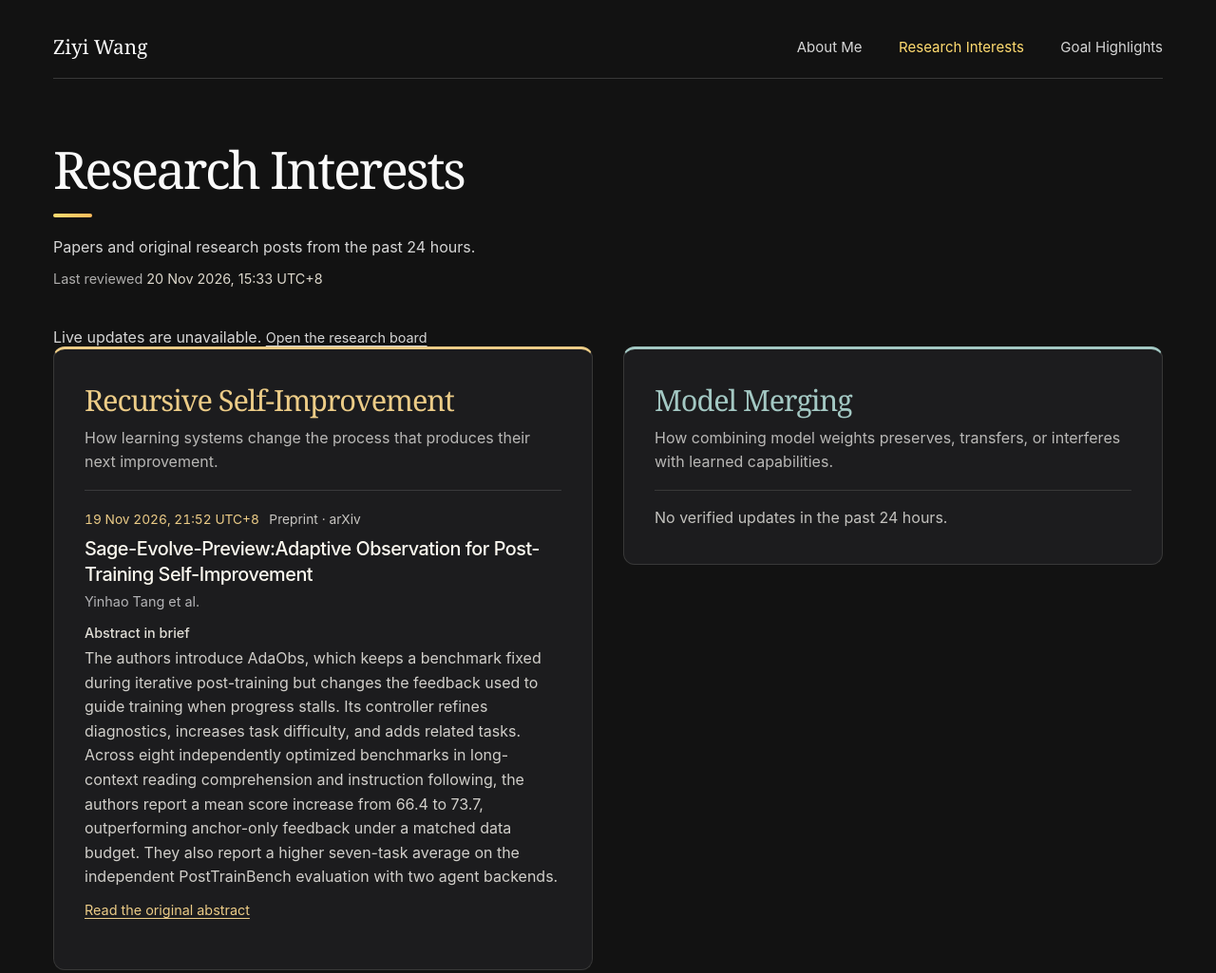
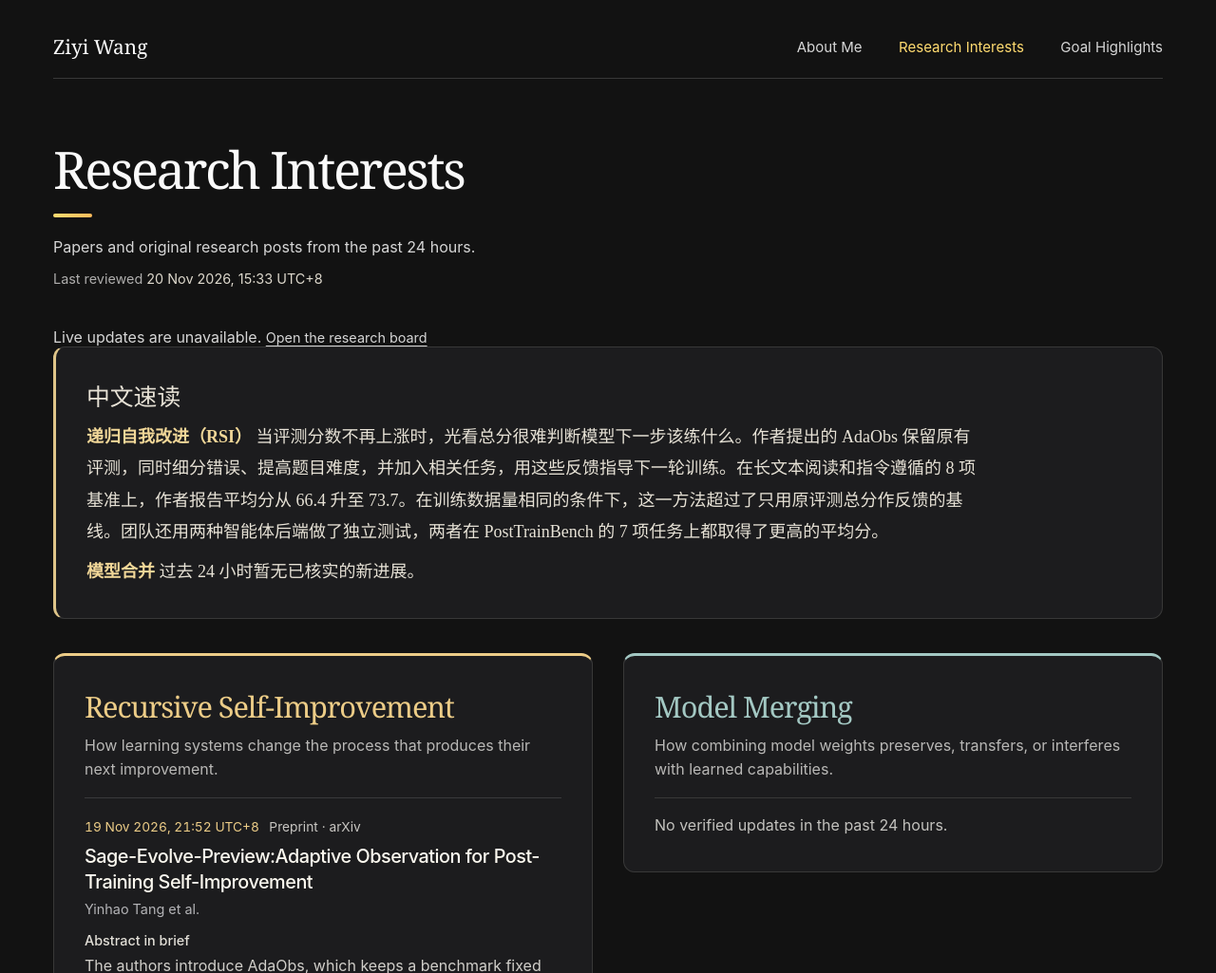
Before and after one commit to Fritzwa/fritzwa.github.io, a plain HTML site: page research.html in a window 1280 px wide. Shown: the top 1025 px of the page at 95% size. Drawn offline with Linux system fonts and the light colour scheme; no server answers; a small style sheet from the web is missing.

Commit message:
Add one Chinese digest above both research topics

```diff
--- a/research.html
+++ b/research.html
@@ -8,6 +8,7 @@
   <title>Research Interests · Ziyi Wang</title>
   <link rel="stylesheet" href="./style.css">
   <link rel="stylesheet" href="./research.css">
+  <link rel="stylesheet" href="https://cdn.jsdelivr.net/npm/lxgw-wenkai-webfont@1.1.0/lxgwwenkai-regular.css">
 </head>
 <body>
   <div class="research-shell">
@@ -22,7 +23,12 @@
         <p class="checked">Last reviewed <time datetime="2026-11-20T07:33:38+00:00">20 Nov 2026, 15:33 UTC+8</time></p>
       </header>
       <p id="feed-status" hidden role="status">Live updates are unavailable. <a class="source" href="https://vcard-folio-6p4n.glisteningrice8.chatgpt.site/research">Open the research board</a></p>
-      <div class="lanes"><section class="lane" data-topic="rsi" aria-labelledby="rsi-title"><header class="lane-heading"><h2 id="rsi-title">Recursive Self-Improvement</h2><p>How learning systems change the process that produces their next improvement.</p></header><article class="paper" data-published="2026-11-19T13:52:46+00:00">
+      <section class="zh-brief" lang="zh-CN" aria-labelledby="brief-title">
+        <h2 id="brief-title">中文速读</h2>
+        <p><strong>递归自我改进（RSI）</strong> <span data-brief-topic="rsi">当评测分数不再上涨时，光看总分很难判断模型下一步该练什么。作者提出的 AdaObs 保留原有评测，同时细分错误、提高题目难度，并加入相关任务，用这些反馈指导下一轮训练。在长文本阅读和指令遵循的 8 项基准上，作者报告平均分从 66.4 升至 73.7。在训练数据量相同的条件下，这一方法超过了只用原评测总分作反馈的基线。团队还用两种智能体后端做了独立测试，两者在 PostTrainBench 的 7 项任务上都取得了更高的平均分。</span></p>
+<p><strong>模型合并</strong> <span data-brief-topic="merging">过去 24 小时暂无已核实的新进展。</span></p>
+      </section>
+      <div class="lanes"><section class="lane" data-topic="rsi" aria-labelledby="rsi-title"><header class="lane-heading"><h2 id="rsi-title">Recursive Self-Improvement</h2><p>How learning systems change the process that produces their next improvement.</p></header><article class="paper" data-published="2026-11-19T13:52:46+00:00" data-brief-zh="当评测分数不再上涨时，光看总分很难判断模型下一步该练什么。作者提出的 AdaObs 保留原有评测，同时细分错误、提高题目难度，并加入相关任务，用这些反馈指导下一轮训练。在长文本阅读和指令遵循的 8 项基准上，作者报告平均分从 66.4 升至 73.7。在训练数据量相同的条件下，这一方法超过了只用原评测总分作反馈的基线。团队还用两种智能体后端做了独立测试，两者在 PostTrainBench 的 7 项任务上都取得了更高的平均分。">
       <p class="paper-info"><time datetime="2026-11-19T13:52:46+00:00">19 Nov 2026, 21:52 UTC+8</time><span>Preprint · arXiv</span></p>
       <h3><a href="https://arxiv.org/abs/2611.26132v1">Sage-Evolve-Preview:Adaptive Observation for Post-Training Self-Improvement</a></h3><p class="byline">Yinhao Tang et al.</p>
       <h4>Abstract in brief</h4><p class="abstract">The authors introduce AdaObs, which keeps a benchmark fixed during iterative post-training but changes the feedback used to guide training when progress stalls. Its controller refines diagnostics, increases task difficulty, and adds related tasks. Across eight independently optimized benchmarks in long-context reading comprehension and instruction following, the authors report a mean score increase from 66.4 to 73.7, outperforming anchor-only feedback under a matched data budget. They also report a higher seven-task average on the independent PostTrainBench evaluation with two agent backends.</p><a class="source" href="https://arxiv.org/abs/2611.26132v1">Read the original abstract</a>
```
